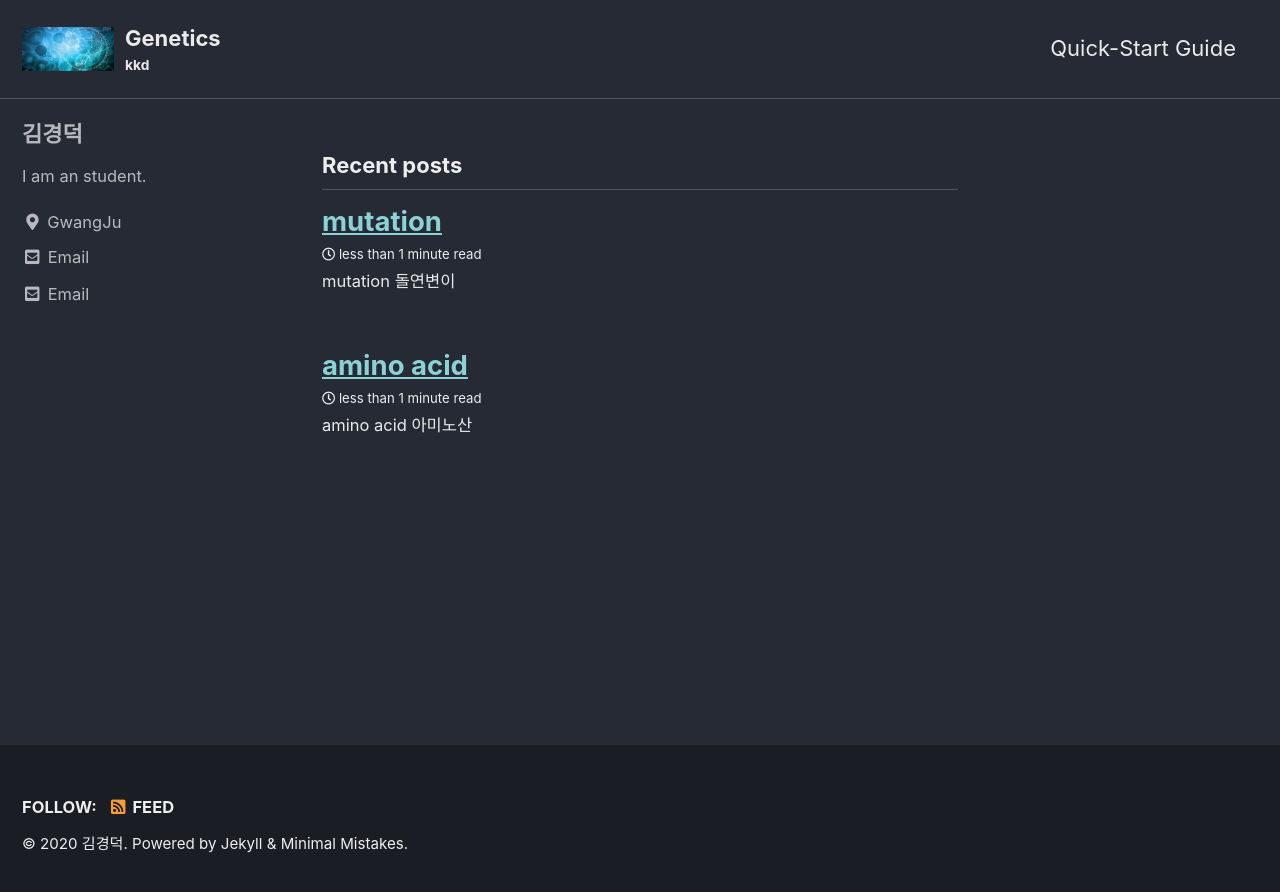
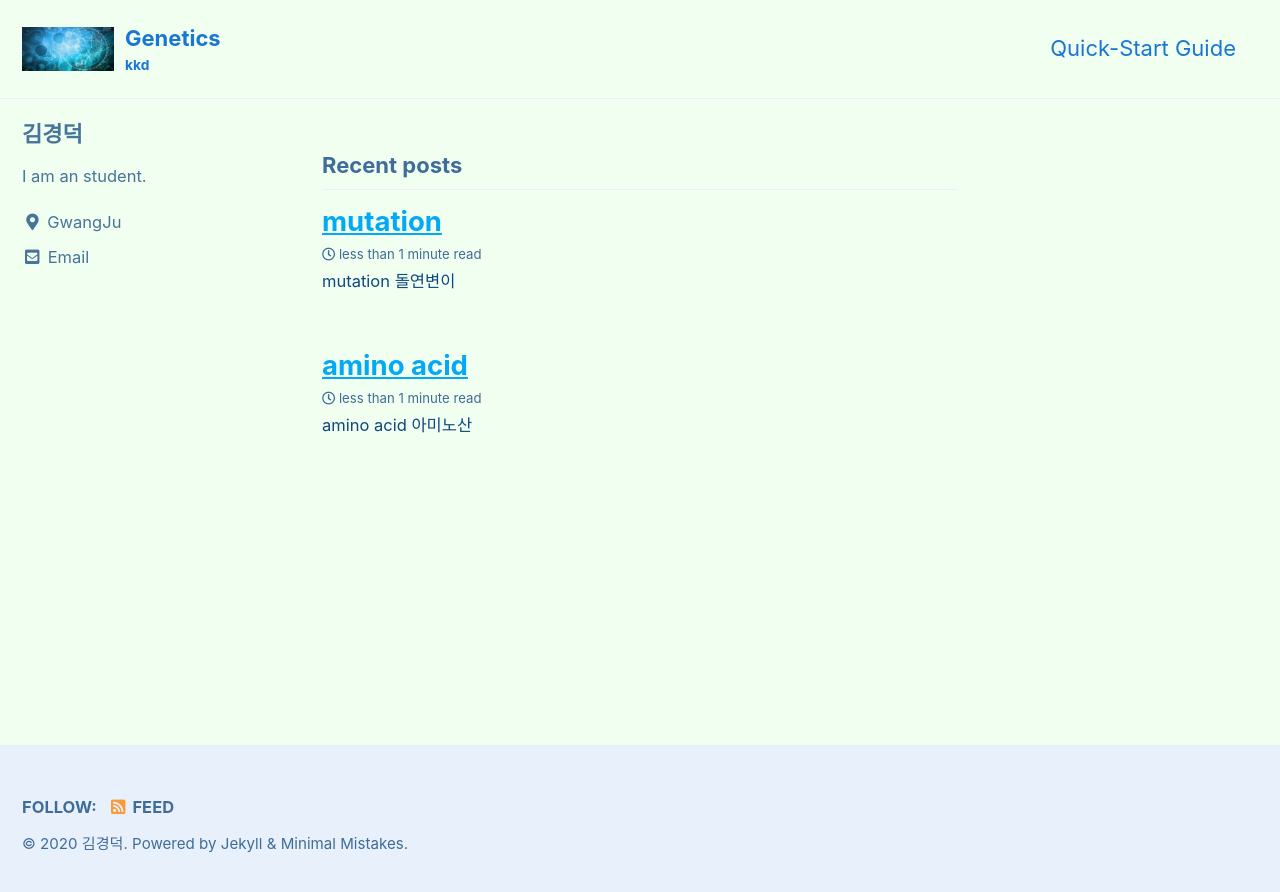
Before and after one commit to KIM-GyeongDeok/KIM-GyeongDeok.github.io, a Jekyll site: the page built from index.html, in a window 1280 px wide. Shown: the top 892 px of the page. Built offline with Jekyll 4.4.1, drawn with Linux system fonts in a browser that asks for light colours; cached includes are drawn as plain includes; the list of posts is cut into pages by our own code.

Commit message:
Update _config.yml

```diff
--- a/_config.yml
+++ b/_config.yml
@@ -12,7 +12,7 @@
 
 # theme                  : "minimal-mistakes-jekyll"
 # remote_theme           : "mmistakes/minimal-mistakes"
-minimal_mistakes_skin    : 'dark' # "default", "air", "aqua", "contrast", "dark", "dirt", "neon", "mint", "plum", "sunrise"
+minimal_mistakes_skin    : "aqua" # "default", "air", "aqua", "contrast", "dark", "dirt", "neon", "mint", "plum", "sunrise"
 
 # Site Settings
 locale                   : "en-US"
@@ -101,7 +101,7 @@ author:
   links:
     - label: "Email"
       icon: "fas fa-fw fa-envelope-square"
-      url: "mailto:kimkunduk.kut.ac.kr"
+      # url: "mailto:kimkunduk.kut.ac.kr"
     - label: "Website"
       icon: "fas fa-fw fa-link"
       # url: "https://your-website.com"
```
